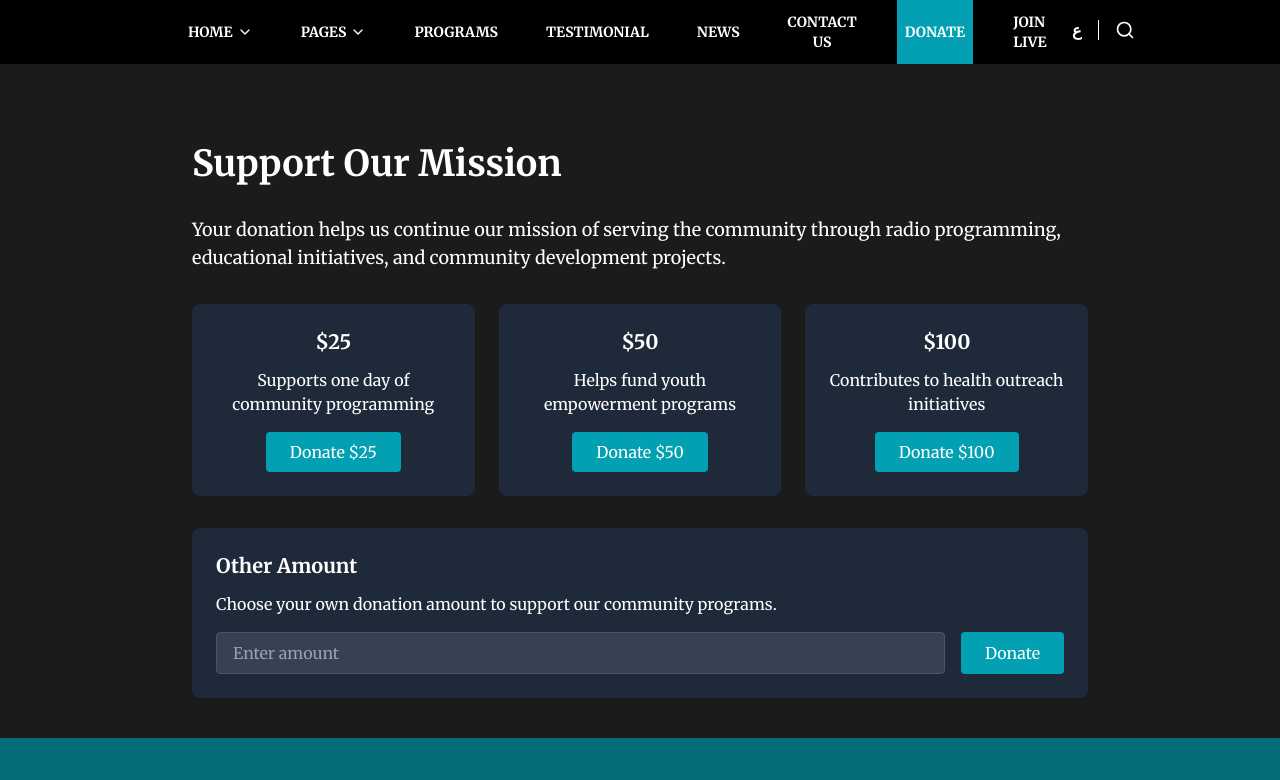
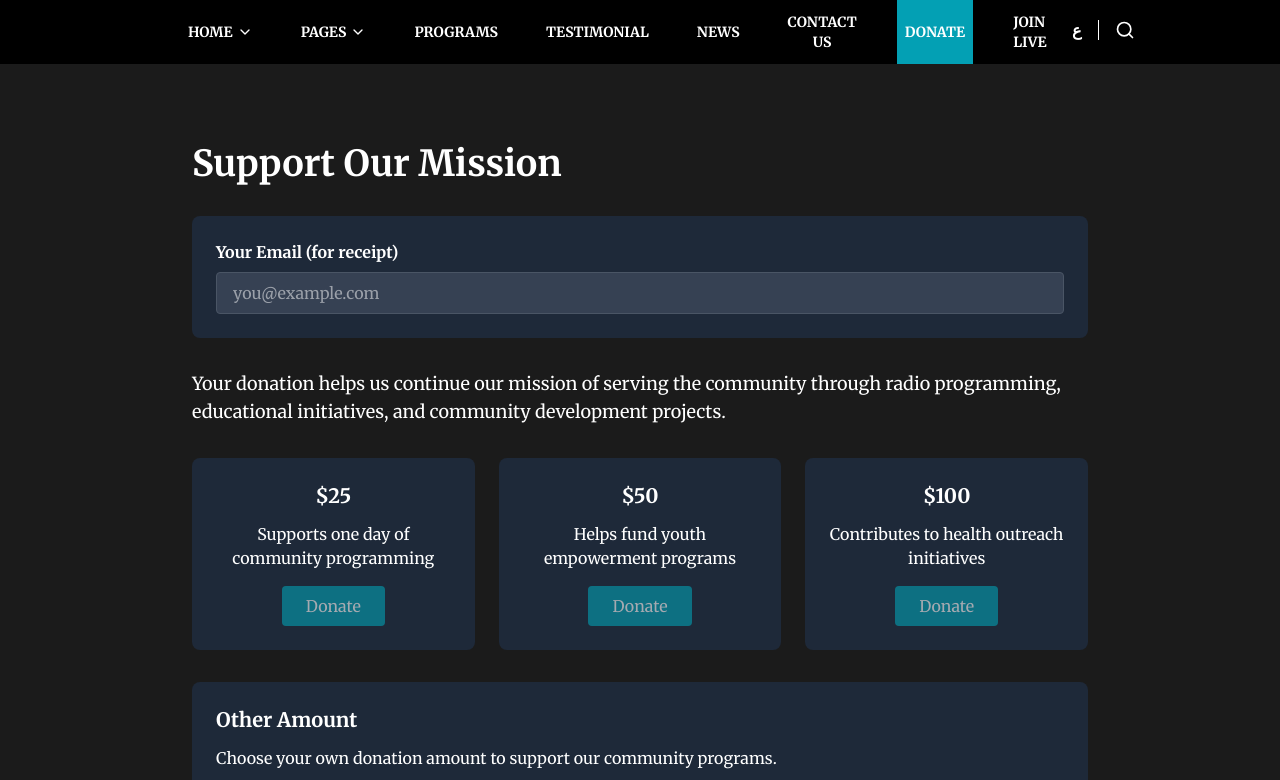
Before and after one commit to African-Mande-Foundation/99.4-Foundation-FM, a Next.js app: page /donate in a window 1280 px wide. Shown: the top 780 px of the page. Built offline with nearby package versions, Linux system fonts and the light colour scheme; no server answers.

Commit message:
Donation Page Fixed

```diff
--- a/app/donate/page.tsx
+++ b/app/donate/page.tsx
@@ -1,58 +1,120 @@
+// app/donate/page.tsx
+"use client";
+
+import { useState } from "react";
 import Navbar from "../ui/Navbar";
 import Footer from "../ui/Footer";
+import PaystackButtonInline from "../ui/PaystackButtonInline";
 
 export default function DonatePage() {
+  const [email, setEmail] = useState("");
+  const [customAmount, setCustomAmount] = useState<number | "">("");
+
+  const emailValid = !!email && /\S+@\S+\.\S+/.test(email);
+  const canDonateCustom = emailValid && typeof customAmount === "number" && customAmount > 0;
+
   return (
     <div className="min-h-screen bg-[#1b1b1b]">
       <Navbar />
       <div className="pt-20 px-4 lg:px-20 xl:px-45 mb-10">
         <div className="max-w-4xl mx-auto">
           <h1 className="text-4xl font-bold text-white mb-8">Support Our Mission</h1>
+
+          {/* Capture donor email once for all buttons */}
+          <div className="bg-gray-800 p-6 rounded-lg mb-8">
+            <label className="block text-white font-semibold mb-2">Your Email (for receipt)</label>
+            <input
+              type="email"
+              placeholder="you@example.com"
+              value={email}
+              onChange={(e) => setEmail(e.target.value)}
+              className="w-full px-4 py-2 bg-gray-700 text-white rounded border border-gray-600"
+            />
+            {!emailValid && email.length > 0 && (
+              <p className="text-red-400 text-sm mt-2">Please enter a valid email.</p>
+            )}
+          </div>
+
           <div className="text-white space-y-8">
             <p className="text-lg">
               Your donation helps us continue our mission of serving the community through radio programming,
               educational initiatives, and community development projects.
             </p>
 
+            {/* Fixed amounts */}
             <div className="grid grid-cols-1 md:grid-cols-3 gap-6">
-              <div className="bg-gray-800 p-6 rounded-lg text-center">
-                <h3 className="text-xl font-bold mb-3">$25</h3>
-                <p>Supports one day of community programming</p>
-                <button className="mt-4 bg-[#03A0B4] text-white px-6 py-2 rounded hover:bg-[#03FFDD] transition-colors">
-                  Donate $25
-                </button>
-              </div>
+              {[
+                { amt: 25, desc: "Supports one day of community programming" },
+                { amt: 50, desc: "Helps fund youth empowerment programs" },
+                { amt: 100, desc: "Contributes to health outreach initiatives" },
+              ].map(({ amt, desc }) => (
+                <div key={amt} className="bg-gray-800 p-6 rounded-lg text-center">
+                  <h3 className="text-xl font-bold mb-3">${amt}</h3>
+                  <p className="mb-4">{desc}</p>
+                  {emailValid && email.length > 0 ? (<PaystackButtonInline
+                    amount={amt}
+                    email={email}
+                    label={`Donate $${amt}`}
+                    currency="USD" // change to "NGN" if your account is Naira-based
+                    onVerified={({ reference }) => {
+                      // Optional: route to a thank-you page or show a toast
+                      console.log("Verified ref:", reference);
+                    }}
+                  />)
+                 : (
+                    <button
+                      disabled
+                      className="cursor-not-allowed opacity-60  bg-[#03A0B4] text-white px-6 py-2 rounded"
+                    >
+                      Donate
+                    </button>
+                  )
 
-              <div className="bg-gray-800 p-6 rounded-lg text-center">
-                <h3 className="text-xl font-bold mb-3">$50</h3>
-                <p>Helps fund youth empowerment programs</p>
-                <button className="mt-4 bg-[#03A0B4] text-white px-6 py-2 rounded hover:bg-[#03FFDD] transition-colors">
-                  Donate $50
-                </button>
-              </div>
-
-              <div className="bg-gray-800 p-6 rounded-lg text-center">
-                <h3 className="text-xl font-bold mb-3">$100</h3>
-                <p>Contributes to health outreach initiatives</p>
-                <button className="mt-4 bg-[#03A0B4] text-white px-6 py-2 rounded hover:bg-[#03FFDD] transition-colors">
-                  Donate $100
-                </button>
-              </div>
+                  }
+                </div>
+              ))}
             </div>
 
+            {/* Custom amount */}
             <div className="bg-gray-800 p-6 rounded-lg">
               <h3 className="text-xl font-bold mb-3">Other Amount</h3>
               <p className="mb-4">Choose your own donation amount to support our community programs.</p>
-              <div className="flex flex-col md:flex-row gap-4">
+              <div className="flex flex-col md:flex-row  gap-4">
                 <input
                   type="number"
+                  min={1}
                   placeholder="Enter amount"
-                  className="flex-1 px-4 py-2 bg-gray-700 text-white rounded border border-gray-600"
+                  value={customAmount}
+                  onChange={(e) => {
+                    const v = e.target.value;
+                    setCustomAmount(v === "" ? "" : Number(v));
+                  }}
+                  className="w-full h-full md:w-1/2 px-4 py-2 bg-gray-700 text-white rounded border border-gray-600"
                 />
-                <button className="bg-[#03A0B4] text-white px-6 py-2 rounded hover:bg-[#03FFDD] transition-colors">
-                  Donate
-                </button>
+                <div>
+                  {canDonateCustom ? (
+                    <PaystackButtonInline
+                      amount={Number(customAmount)}
+                      email={email}
+                      label="Donate"
+                      currency="USD"
+                      onVerified={({ reference }) => {
+                        console.log("Verified ref:", reference);
+                      }}
+                    />
+                  ) : (
+                    <button
+                      disabled
+                      className="cursor-not-allowed opacity-60  bg-[#03A0B4] text-white px-6 py-2 rounded"
+                    >
+                      Donate
+                    </button>
+                  )}
+                </div>
               </div>
+              {!emailValid && email.length > 0 && (
+                <p className="text-red-400 text-sm mt-2">Enter a valid email to proceed.</p>
+              )}
             </div>
           </div>
         </div>
--- a/app/forgot-password/page.tsx
+++ b/app/forgot-password/page.tsx
@@ -2,7 +2,6 @@
 
 import { useState } from 'react';
 import Navbar from '../ui/Navbar';
-import Footer from '../ui/Footer';
 import Link from 'next/link';
 
 export default function ForgotPasswordPage() {
--- a/app/layout.tsx
+++ b/app/layout.tsx
@@ -3,6 +3,7 @@ import { Merriweather } from "next/font/google";
 import { Providers } from "./providers";
 import "./globals.css";
 import AppLoader from "./ui/AppLoader";
+import Script from "next/script";
 
 const merriweather = Merriweather({
   subsets: ['latin'],
@@ -23,6 +24,9 @@ export default function RootLayout({
 }>) {
   return (
     <html lang="en" className="bg-white">
+       <head>
+        <Script src="https://js.paystack.co/v1/inline.js" strategy="beforeInteractive" />
+      </head>
       <body className={`${merriweather.className} antialiased`}>
         <Providers>
           <AppLoader>{children}</AppLoader>
--- a/app/ui/NavbarClient.tsx
+++ b/app/ui/NavbarClient.tsx
@@ -37,7 +37,7 @@ export default function NavbarClient() {
     // Handle scroll to update active section
     useEffect(() => {
         const handleScroll = () => {
-            const sections = ['home', 'podcasts', 'collection', 'about', 'programs', 'testimonials',];
+            const sections = ['home', 'podcasts', 'collection', 'about', 'programs', 'testimonials','contact'];
             const scrollPosition = window.scrollY + 100;
 
             for (const section of sections) {
--- /dev/null
+++ b/app/ui/PaystackButtonInline.tsx
@@ -0,0 +1,105 @@
+"use client";
+
+declare global {
+  interface Window {
+    PaystackPop?: {
+      setup: (options: {
+        key: string;
+        email: string;
+        amount: number;
+        currency: string;
+        callback: (response: { reference: string }) => void;
+        onClose: () => void;
+      }) => { openIframe: () => void };
+    };
+  }
+}
+
+type Props = {
+  amount: number;
+  email: string;
+  label?: string;
+  currency?: "USD";
+  onVerified?: (payload: {
+    reference: string;
+    amount: number;
+    currency: string;
+    email: string;
+  }) => void;
+};
+
+export default function PaystackButtonInline({
+  amount,
+  email,
+  label,
+  currency = "USD",
+  onVerified,
+}: Props) {
+  const publicKey = process.env.NEXT_PUBLIC_PAYSTACK_PUBLIC_KEY!;
+
+  const payWithPaystack = () => {
+    // guard: check if Paystack script loaded
+    if (typeof window === "undefined" || !window.PaystackPop) {
+      alert("Payment library not loaded yet. Please try again.");
+      return;
+    }
+    if (!publicKey) {
+      alert("Missing Paystack public key.");
+      return;
+    }
+    if (!email || !amount || amount <= 0) {
+      alert("Please enter a valid email and amount.");
+      return;
+    }
+
+    const handler = window.PaystackPop!.setup({
+      key: publicKey,
+      email,
+      amount: Math.round(amount * 100),
+      currency,
+      callback: (response: { reference: string }) => {
+
+        (async () => {
+          try {
+            const res = await fetch("/api/verify-payment", {
+              method: "POST",
+              headers: { "Content-Type": "application/json" },
+              body: JSON.stringify({ reference: response.reference, email }),
+            });
+            const data = await res.json();
+
+            if (res.ok && data.status === "success") {
+              onVerified?.({
+                reference: response.reference,
+                amount: data.amount,
+                currency: data.currency,
+                email,
+              });
+              alert("🎉 Thank you for your donation!");
+            } else {
+              alert("We could not verify your donation. Please contact support.");
+              console.error("Verification failed:", data);
+            }
+          } catch (err) {
+            alert("Network error verifying payment.");
+            console.error(err);
+          }
+        })();
+      },
+      onClose: () => {
+        console.log("Payment window closed.");
+      },
+    });
+
+    handler.openIframe();
+  };
+
+  return (
+    <button
+      onClick={payWithPaystack}
+      className="  bg-[#03A0B4] text-white px-6 py-2 rounded hover:bg-[#03FFDD] transition-colors"
+    >
+      {label ?? `Donate $${amount}`}
+    </button>
+  );
+}
```
Also changed, not shown: app/api/verify-payment/route.ts (added, +39 -0 lines).
